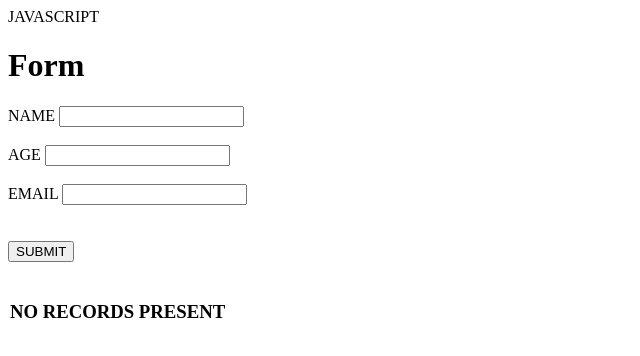
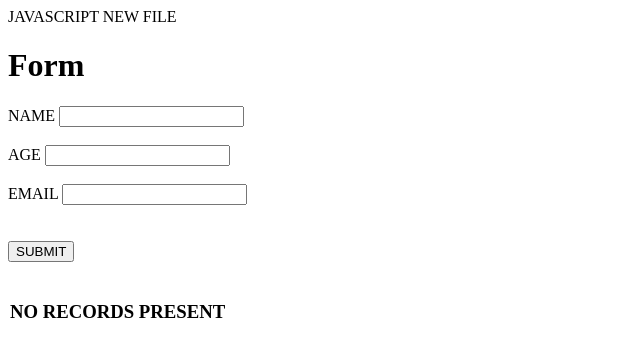
Before and after one commit to yashdani55/abcdefghi, a plain HTML site: page index.html in a window 1280 px wide. Shown: the full height of the page, 0-640 px from the left. Drawn offline with Linux system fonts and the light colour scheme.

Commit message:
edit for branch-1

```diff
--- a/index.html
+++ b/index.html
@@ -8,6 +8,7 @@
   </head>
   <body>
 JAVASCRIPT
+NEW FILE
     <h1>Form</h1>
     <form>
       <div>
```
